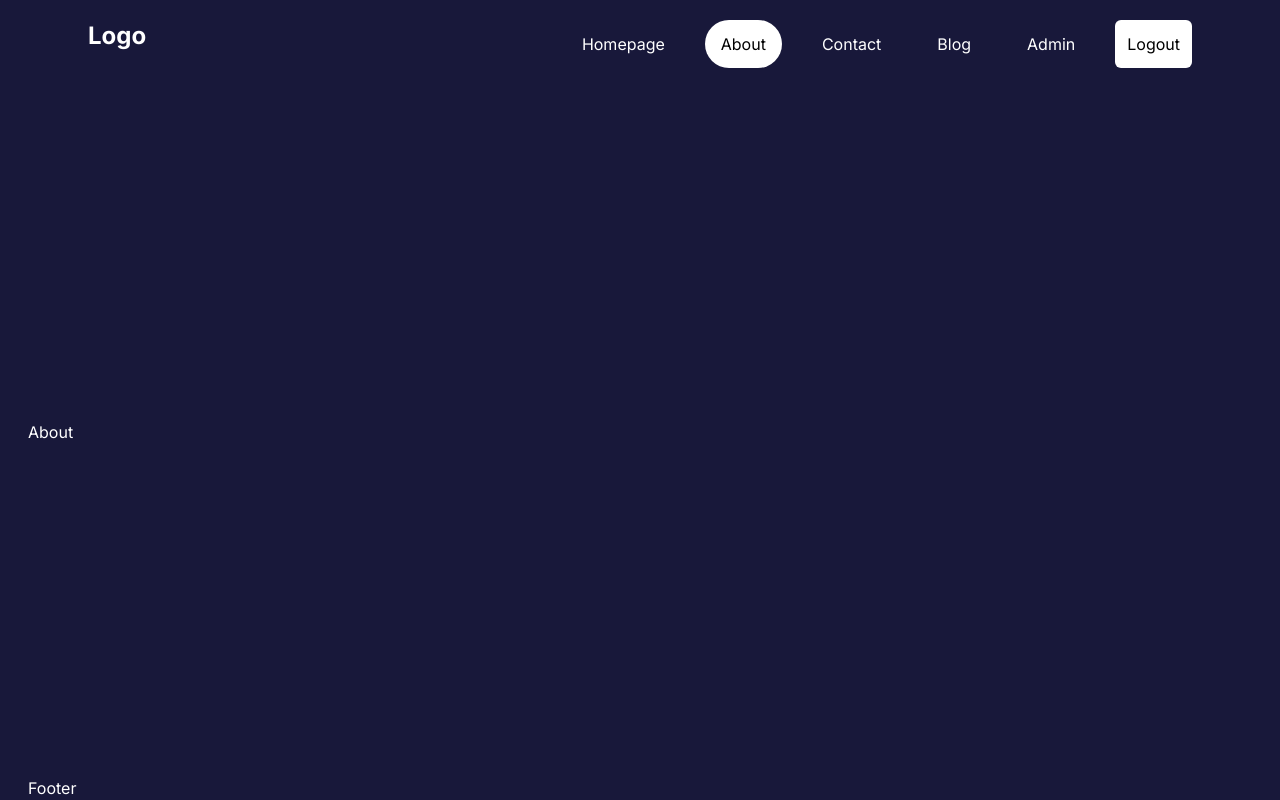
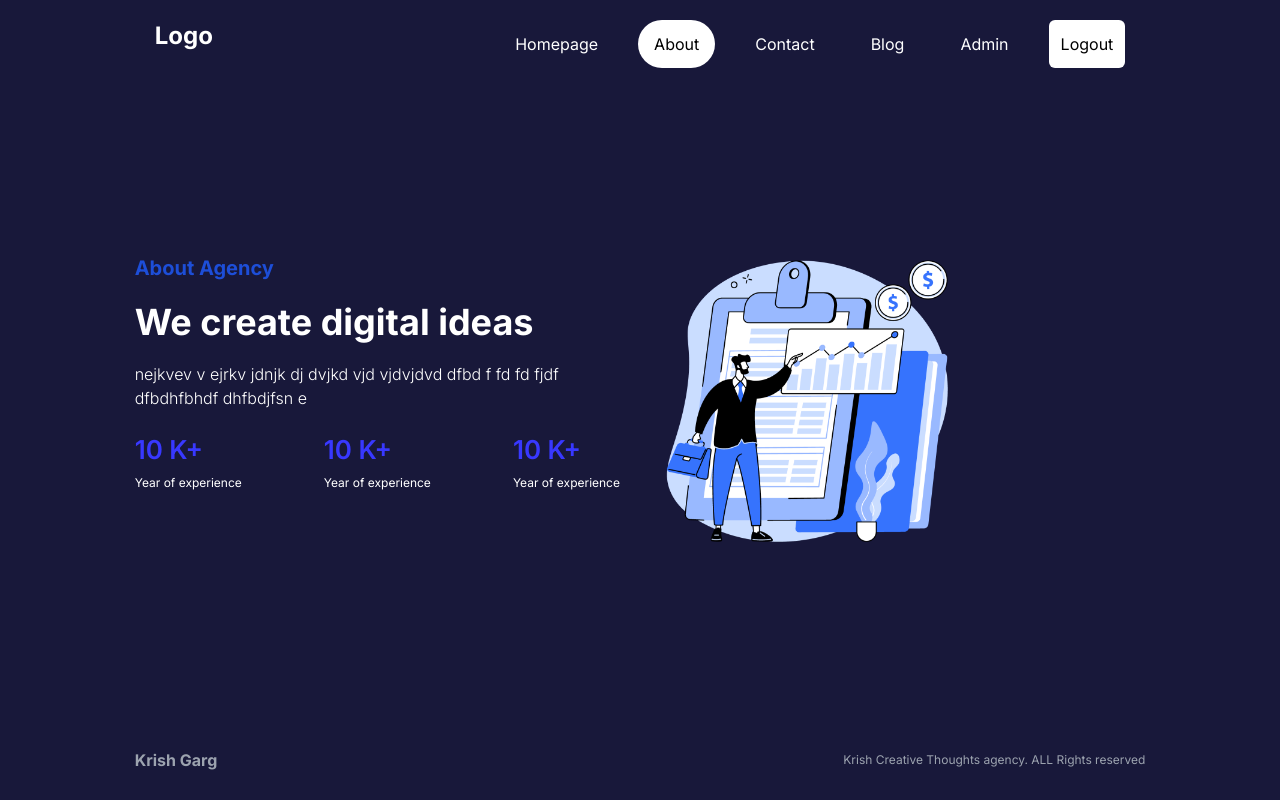
Before and after one commit to Roar022/blog-website, a Next.js app: page /about in a window 1280 px wide. Built offline with nearby package versions, Linux system fonts and the light colour scheme.

Commit message:
added about, blog, contact page

```diff
--- /dev/null
+++ b/src/app/about/about.module.css
@@ -0,0 +1,13 @@
+.box{
+    display: flex;
+    flex-direction: column;
+    gap: 5px;
+}
+.box h1{
+    color: rgb(56, 56, 255);
+    font-weight: 600;
+    font-size: 26px;
+}
+.box p{
+    font-size: 12px;
+}
--- a/src/app/about/page.jsx
+++ b/src/app/about/page.jsx
@@ -1,9 +1,42 @@
-import React from 'react'
-
+import Image from "next/image";
+import React from "react";
+import styles from "./about.module.css";
 const About = () => {
   return (
-    <div>About</div>
-  )
-}
+    <div className="flex gap-10">
+      <div className="flex-1 flex flex-col gap-5">
+        <h2 className="font-bold text-xl text-blue-700">About Agency</h2>
+        <h1 className="text-4xl font-bold">We create digital ideas</h1>
+        <p className="text-base font-light">
+          nejkvev v ejrkv jdnjk dj dvjkd vjd vjdvjdvd dfbd f fd fd fjdf
+          dfbdhfbhdf dhfbdjfsn e
+        </p>
+        <div className="flex items-center justify-between">
+          <div className={styles.box}>
+            <h1>10 K+</h1>
+            <p>Year of experience</p>
+          </div>
+          <div className={styles.box}>
+            <h1>10 K+</h1>
+            <p>Year of experience</p>
+          </div>
+          <div className={styles.box}>
+            <h1>10 K+</h1>
+            <p>Year of experience</p>
+          </div>
+        </div>
+      </div>
+      <div className="flex-1 relative">
+        <Image
+          src="/about.png"
+          className="object-contain"
+          alt="about"
+          width={300}
+          height={300}
+        />
+      </div>
+    </div>
+  );
+};
 
-export default About
+export default About;
--- a/src/app/blog/page.jsx
+++ b/src/app/blog/page.jsx
@@ -1,9 +1,15 @@
-import React from 'react'
+import PostCard from "@/components/PostCard/PostCard";
+import React from "react";
 
 const Blog = () => {
   return (
-    <div>Blog</div>
-  )
-}
+    <div className="tablet:grid-cols-2 laptop:grid-cols-3 lg:grid-cols-4 grid grid-cols-1">
+      <PostCard />
+      <PostCard />
+      <PostCard />
+      <PostCard />
+    </div>
+  );
+};
 
-export default Blog
+export default Blog;
--- a/src/app/contact/page.jsx
+++ b/src/app/contact/page.jsx
@@ -1,9 +1,42 @@
-import React from 'react'
+import Image from "next/image";
+import React from "react";
 
 const Contact = () => {
   return (
-    <div>Contact</div>
-  )
-}
+    <div className="flex items-center gap-10">
+      <div className="h-96 flex-1 relative">
+        <Image src="/contact.png" alt="" fill className="object-contain" />
+      </div>
+      <div className="flex-1">
+        <form action="" className="flex flex-col gap-3">
+          <input
+            className="p-4 rounded-md bg-cyan-900 text-white"
+            type="text"
+            placeholder="Name And Surname"
+          />
+          <input
+            className="p-4 rounded-md bg-cyan-900 text-white"
+            type="text"
+            placeholder="Email Address"
+          />
+          <input
+            className="p-4 rounded-md bg-cyan-900 text-white"
+            type="text"
+            placeholder="Phone Number (Optional)"
+          />
+          <textarea
+            className="p-4 rounded-md bg-cyan-900 text-white"
+            name=""
+            id=""
+            cols="30"
+            rows="10"
+            placeholder="Message"
+          ></textarea>
+          <button className="p-4 bg-blue-800 rounded-lg font-bold">Send</button>
+        </form>
+      </div>
+    </div>
+  );
+};
 
-export default Contact
+export default Contact;
--- a/src/app/layout.js
+++ b/src/app/layout.js
@@ -14,7 +14,7 @@ export default function RootLayout({ children }) {
   return (
     <html lang="en">
       <body className={inter.className}>
-        <div className=" flex w-full m-auto flex-col px-7 justify-between min-h-screen" >
+        <div className=" flex w-5/6 m-auto flex-col px-7 justify-between min-h-screen" >
           <Navbar />
           {children}
           <Footer />
--- a/src/app/page.jsx
+++ b/src/app/page.jsx
@@ -2,8 +2,22 @@ import Image from "next/image";
 
 export default function Home() {
   return (
-    <main>
-      HOME
-    </main>
+    <div className="flex gap-40">
+      <div className="flex-1 flex flex-col gap-10">
+        <h1 className="text-6xl font-bold" >Creative Thoughts Agency.</h1>
+        <p className="text-xl" >Lorem  rhnf djknfjknd djknfjkn jfknjkdn fknhjknh knhtj
+        rhntjnrjk rhtnjhn hrtnhj rthnr htnj</p>
+        <div className="flex gap-5" >
+          <button className="p-4 cursor-pointer rounded-md bg-blue-600" >Learn More</button>
+          <button className="p-4 cursor-pointer rounded-md bg-white text-black" >Contact</button>
+        </div>
+        <div className="w-96 h-8 relative grayscale" >
+          <Image src="/brands.png" fill className="" />
+        </div>
+      </div>
+      <div className="flex-1 relative" >
+        <Image src="/hero.gif" fill className="" />
+      </div>
+    </div>
   );
 }
--- a/src/components/Footer/Footer.jsx
+++ b/src/components/Footer/Footer.jsx
@@ -2,7 +2,12 @@ import React from 'react'
 
 const Footer = () => {
   return (
-    <div>Footer</div>
+    <div className='h-20 flex items-center justify-between text-gray-400' >
+      <div className='font-bold' >Krish Garg</div>
+      <div className='text-xs' >
+        Krish Creative Thoughts agency. ALL Rights reserved
+      </div>
+    </div>
   )
 }
 
--- a/src/components/Navbar/Navbar.jsx
+++ b/src/components/Navbar/Navbar.jsx
@@ -2,12 +2,13 @@
 
 import React from "react";
 import Links from "./links/Links";
+import Link from "next/link";
 
 const Navbar = () => {
   return (
     <div className="flex justify-between p-5">
-      <div className="font-bold text-2xl px-10 ">Logo</div>
-      <div className="px-10" >
+      <Link href="/" className="font-bold text-2xl ">Logo</Link>
+      <div className="" >
         <Links />
       </div>
     </div>
--- /dev/null
+++ b/src/components/PostCard/PostCard.jsx
@@ -0,0 +1,34 @@
+import Image from "next/image";
+import Link from "next/link";
+import React from "react";
+
+const PostCard = () => {
+  return (
+    <div className=" bg-blue-950 m-4 flex flex-col p-4 gap-10">
+      <div className="flex">
+        <div className="relative w-4/5 h-72">
+          <Image
+            src="/contact.png"
+            fill
+            alt=""
+            className=" w-11/12 object-cover"
+          />
+        </div>
+        <span className="m-auto -rotate-90">01.01.2024</span>
+      </div>
+      <div className="flex-1 flex flex-col">
+        <h1 className="font-bold text-2xl mb-5">Title</h1>
+        <p className="text-gray-400 mb-5 w-11/12">
+          orem Ipsum is simply dummy text of the printing and typesetting
+          industry. Lorem Ipsum has been the industry's standard dummy text ever
+          since the 1500s, when an unknown printer took a galley of type and
+          scrambled it to make a type specimen book. It has survived not only
+          five centuries,{" "}
+        </p>
+        <Link href="/blog/post" className="font-bold underline" >Read More</Link>
+      </div>
+    </div>
+  );
+};
+
+export default PostCard;
--- a/tailwind.config.js
+++ b/tailwind.config.js
@@ -16,6 +16,7 @@ module.exports = {
     screens:{
       'md': {'max': '767px'},
       'tablet': '767px',
+      'laptop': '1000px',
     }
   },
   plugins: [],
```
